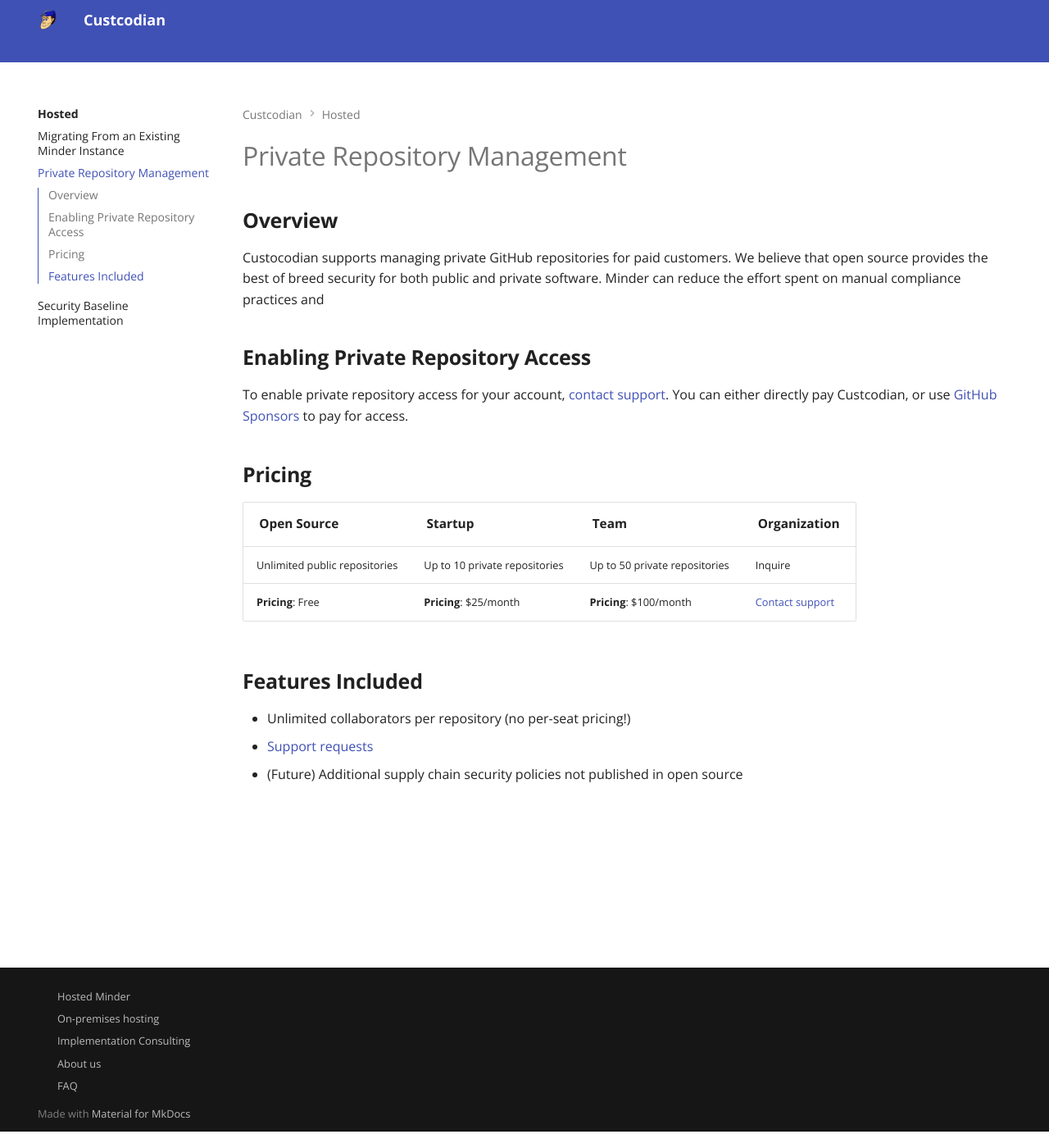
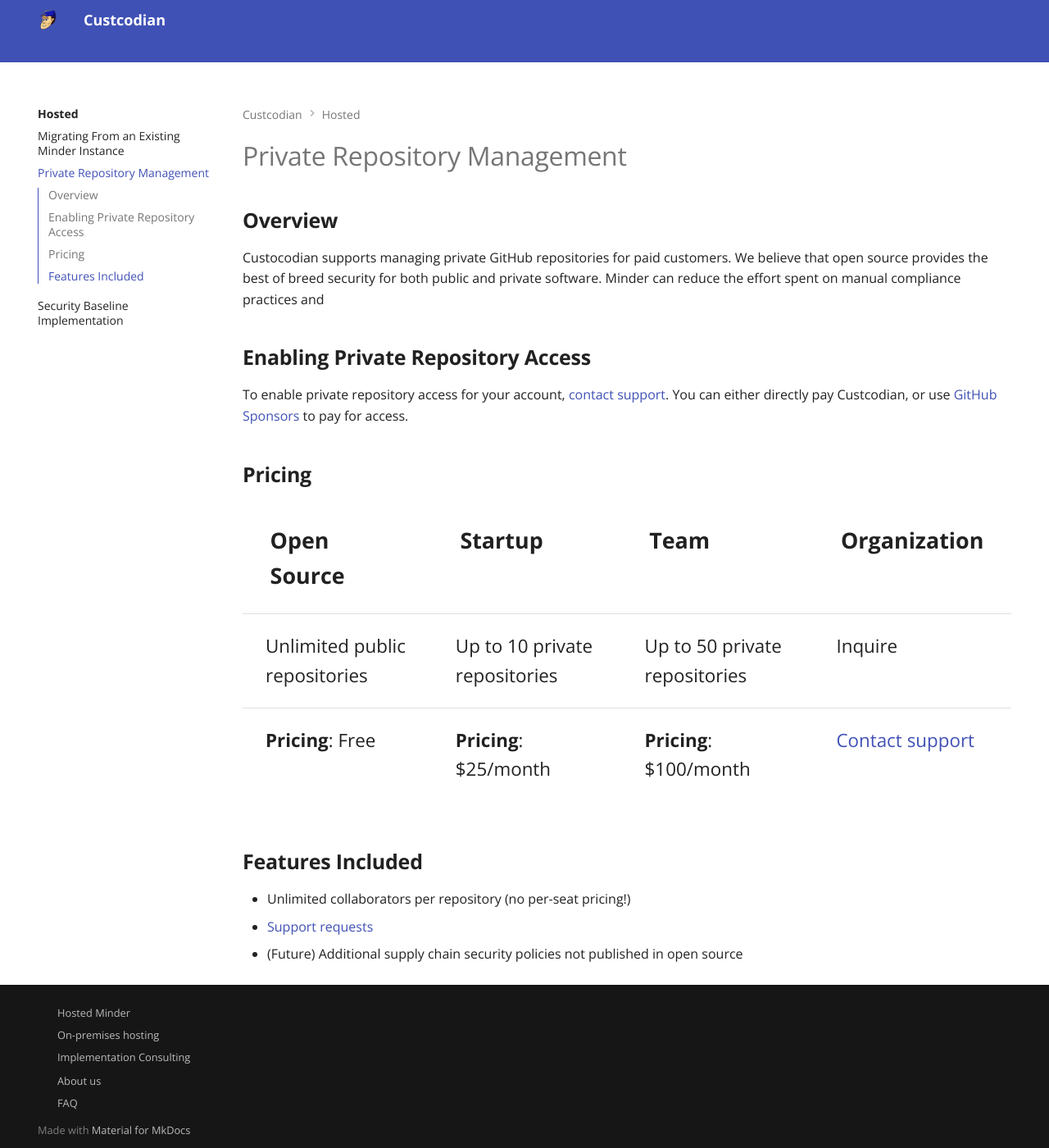
Before and after one commit to custcodian/website, an MkDocs documentation site: the page built from docs/hosted/private-repos.md, in a window 1280 px wide and 1400 px high, scrolled down 20 px. Shown: the whole window at 82% size. Built offline with MkDocs 1.6.1 and Material for MkDocs 9.7.7, drawn with Linux system fonts in a browser that asks for light colours; plug-ins that fetch from the network failed and are left out.

Commit message:
Attempt to fix website formatting again

```diff
--- a/docs/hosted/private-repos.md
+++ b/docs/hosted/private-repos.md
@@ -13,10 +13,12 @@
 
 ## Pricing
 
+<div id="prices" class="pricing" markdown>
 | Open Source                   | Startup                       | Team                          | Organization                           |
 | ----------------------------- | ----------------------------- | ----------------------------- | -------------------------------------- |
 | Unlimited public repositories | Up to 10 private repositories | Up to 50 private repositories | Inquire                                |
 | **Pricing**: Free             | **Pricing**: $25/month        | **Pricing**: $100/month       | [Contact support](../about/support.md) |
+</div>
 
 ## Features Included
 
--- a/docs/stylesheets/extra.css
+++ b/docs/stylesheets/extra.css
@@ -33,6 +33,11 @@
     font-weight: 700;
 }
 
+#pricing + div#prices table {
+    font-size: 140%;
+    border: 0px;
+}
+
 
 /* from https://fonts.googleapis.com/css2?family=Josefin+Sans:ital,wght@0,100..700;1,100..700&display=swap' */
 
--- a/mkdocs.yml
+++ b/mkdocs.yml
@@ -67,6 +67,7 @@
 - md_in_html
 - pymdownx.superfences
 - pymdownx.blocks.caption
+- pymdownx.blocks.html
 - pymdownx.tabbed:
     alternate_style: true
     combine_header_slug: true
```
